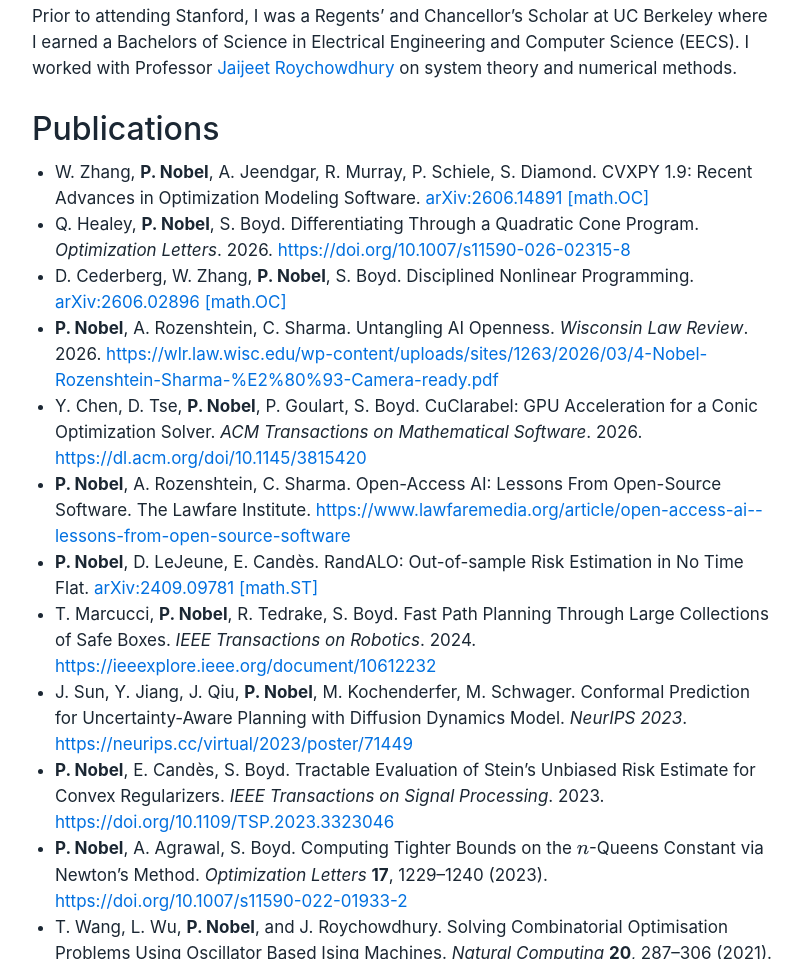
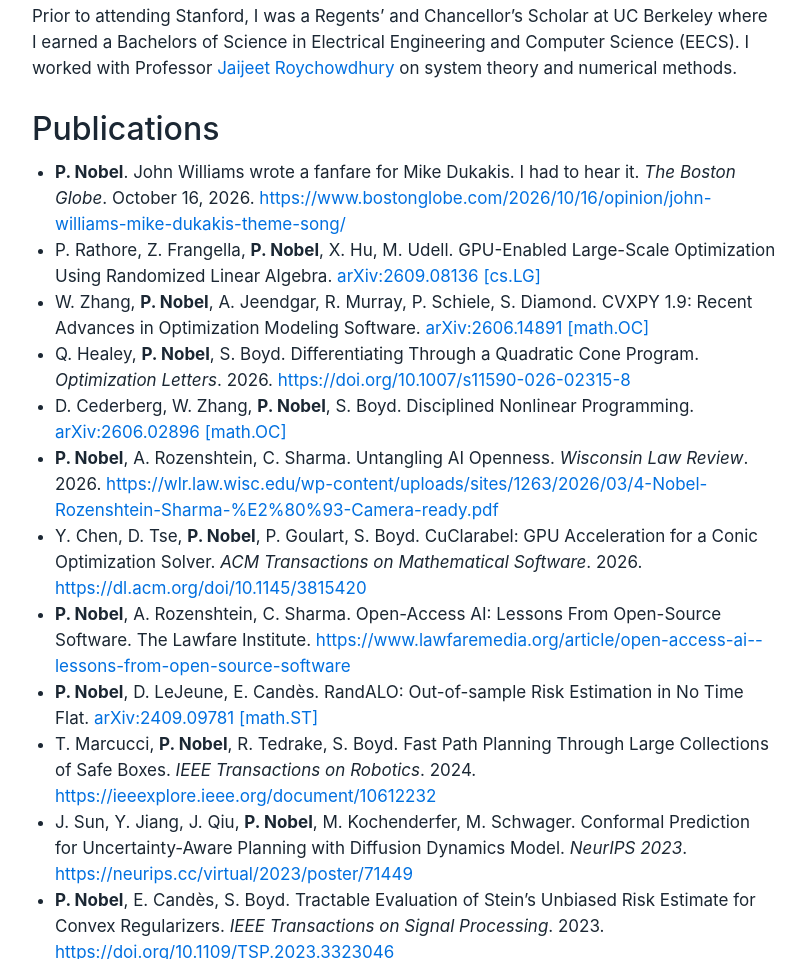
Before and after one commit to PTNobel/ptnobel.github.io, a plain HTML site: page index.html in a window 1280 px wide. Shown: the part 1298-2257 px from the top of the page, without its empty margins (20-825 px from the left). Drawn offline with nearby package versions, Linux system fonts and the light colour scheme.

Commit message:
pub update

```diff
--- a/index.html
+++ b/index.html
@@ -98,6 +98,15 @@ Professor <a href="https://jaijeet.github.io/jrpages/index.html">Jaijeet
 Roychowdhury</a> on system theory and numerical methods.</p>
 <h1 id="publications">Publications</h1>
 <ul>
+<li><strong>P. Nobel</strong>. John Williams wrote a fanfare for Mike
+Dukakis. I had to hear it. <em>The Boston Globe</em>. October 16, 2026.
+<a
+href="https://www.bostonglobe.com/2026/10/16/opinion/john-williams-mike-dukakis-theme-song/"
+class="uri">https://www.bostonglobe.com/2026/10/16/opinion/john-williams-mike-dukakis-theme-song/</a></li>
+<li>P. Rathore, Z. Frangella, <strong>P. Nobel</strong>, X. Hu, M.
+Udell. GPU-Enabled Large-Scale Optimization Using Randomized Linear
+Algebra. <a href="https://arxiv.org/abs/2609.08136">arXiv:2609.08136
+[cs.LG]</a></li>
 <li>W. Zhang, <strong>P. Nobel</strong>, A. Jeendgar, R. Murray, P.
 Schiele, S. Diamond. CVXPY 1.9: Recent Advances in Optimization Modeling
 Software. <a href="https://arxiv.org/abs/2606.14891">arXiv:2606.14891
```
Also changed, not shown: 1 other file.
